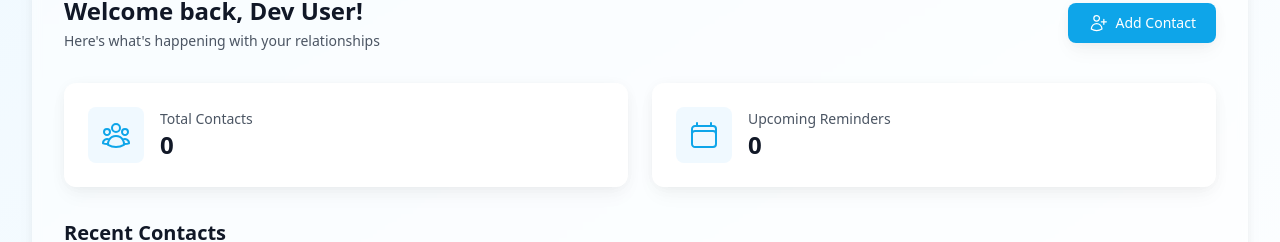
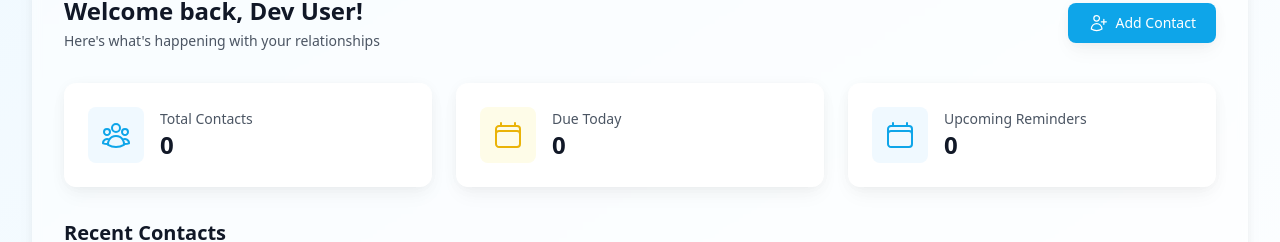
Before and after one commit to ajiteshgogoi/touchbase, a React (Vite) app: page /login in a window 1280 px wide. Both pictures are taken after a click on the button "Development Mode Login". Shown: the part 133-375 px from the top of the page. Built offline with nearby package versions, Linux system fonts and the light colour scheme; no server answers; the database is empty.

Commit message:
Add reminders due today

```diff
--- a/src/pages/Dashboard.tsx
+++ b/src/pages/Dashboard.tsx
@@ -30,15 +30,21 @@ const DashboardMetrics = () => {
     queryFn: () => contactsService.getReminders()
   });
 
+  const today = dayjs();
   const metrics = {
     totalContacts: contacts?.length || 0,
-    upcomingReminders: reminders?.filter((r: Reminder) =>
-      dayjs(r.due_date).isAfter(dayjs())
-    ).length || 0,
+    dueToday: reminders?.filter((r: Reminder) => {
+      const dueDate = dayjs(r.due_date);
+      return dueDate.isSame(today, 'day');
+    }).length || 0,
+    upcomingReminders: reminders?.filter((r: Reminder) => {
+      const dueDate = dayjs(r.due_date);
+      return dueDate.isAfter(today, 'day');
+    }).length || 0,
   };
 
   return (
-    <div className="grid grid-cols-1 md:grid-cols-2 gap-6 mb-8">
+    <div className="grid grid-cols-1 md:grid-cols-3 gap-6 mb-8">
       <Link to="/contacts" className="block">
         <div className="bg-white rounded-xl shadow-soft p-6 hover:shadow-lg transition-shadow cursor-pointer">
           <div className="flex items-center">
@@ -48,6 +54,20 @@ const DashboardMetrics = () => {
             <div className="ml-4">
               <p className="text-sm font-medium text-gray-600">Total Contacts</p>
               <p className="text-2xl font-semibold text-gray-900">{metrics.totalContacts}</p>
+            </div>
+          </div>
+        </div>
+      </Link>
+
+      <Link to="/reminders" className="block">
+        <div className="bg-white rounded-xl shadow-soft p-6 hover:shadow-lg transition-shadow cursor-pointer">
+          <div className="flex items-center">
+            <div className="p-3 bg-yellow-50 rounded-lg">
+              <CalendarIcon className="h-8 w-8 text-yellow-500" />
+            </div>
+            <div className="ml-4">
+              <p className="text-sm font-medium text-gray-600">Due Today</p>
+              <p className="text-2xl font-semibold text-gray-900">{metrics.dueToday}</p>
             </div>
           </div>
         </div>
--- a/src/pages/Reminders.tsx
+++ b/src/pages/Reminders.tsx
@@ -29,9 +29,16 @@ export const Reminders = () => {
     return acc;
   }, {} as Record<string, Contact>) || {};
 
-  const upcomingReminders = reminders?.filter((r: Reminder) =>
-    dayjs(r.due_date).isAfter(dayjs())
-  ) || [];
+  const today = dayjs();
+  const dueTodayReminders = reminders?.filter((r: Reminder) => {
+    const dueDate = dayjs(r.due_date);
+    return dueDate.isSame(today, 'day');
+  }) || [];
+
+  const upcomingReminders = reminders?.filter((r: Reminder) => {
+    const dueDate = dayjs(r.due_date);
+    return dueDate.isAfter(today, 'day');
+  }) || [];
 
   return (
     <>
@@ -43,7 +50,68 @@ export const Reminders = () => {
           </p>
         </div>
 
-        <div className="w-full">
+        <div className="grid grid-cols-1 md:grid-cols-2 gap-8">
+          {/* Due Today Column */}
+          <div>
+            <div className="flex items-center gap-2 mb-4">
+              <div className="p-2 bg-yellow-50 rounded-lg">
+                <CalendarIcon className="h-5 w-5 text-yellow-500" />
+              </div>
+              <h2 className="text-lg font-semibold text-gray-900">Due Today</h2>
+            </div>
+            <div className="space-y-4">
+              {dueTodayReminders.length === 0 ? (
+                <p className="text-sm text-gray-600">No reminders due today!</p>
+              ) : (
+                dueTodayReminders.map((reminder) => (
+                  <div key={reminder.id} className="bg-white rounded-lg shadow-soft p-4 hover:shadow-md transition-shadow">
+                    <div className="flex flex-col sm:flex-row sm:items-start sm:justify-between gap-4">
+                      <div className="min-w-0 flex-1">
+                        <div className="space-y-2.5">
+                          <div className="flex flex-wrap gap-4 text-sm">
+                            <span className="text-lg font-semibold text-primary-500">{contactsMap[reminder.contact_id]?.name || 'Unknown'}</span>
+                          </div>
+                          <div className="flex flex-wrap gap-4 text-sm">
+                            <span>
+                              <span className="text-gray-700 font-medium">Contact due:</span>{' '}
+                              <span className="text-gray-600">{dayjs(reminder.due_date).fromNow()}</span>
+                            </span>
+                          </div>
+                          {reminder.description && (
+                            <div className="flex flex-wrap gap-4 text-sm">
+                              <span>
+                                <span className="text-gray-700 font-medium">Suggestions:</span>{' '}
+                                <span className="text-gray-600 whitespace-pre-line">
+                                  {reminder.description}
+                                </span>
+                              </span>
+                            </div>
+                          )}
+                        </div>
+                      </div>
+                      <div className="flex items-center sm:self-start">
+                        <button
+                          onClick={() => setQuickInteraction({
+                            isOpen: true,
+                            contactId: reminder.contact_id,
+                            contactName: contactsMap[reminder.contact_id]?.name || 'Unknown',
+                            type: reminder.type
+                          })}
+                          className="inline-flex items-center px-3 py-1.5 text-sm font-medium text-white bg-primary-500 hover:bg-primary-400 rounded-lg shadow-sm hover:shadow transition-all"
+                          title="Log an interaction"
+                        >
+                          Log Interaction
+                        </button>
+                      </div>
+                    </div>
+                  </div>
+                ))
+              )}
+            </div>
+          </div>
+
+          {/* Upcoming Reminders Column */}
+          <div>
             <div className="flex items-center gap-2 mb-4">
               <div className="p-2 bg-primary-50 rounded-lg">
                 <CalendarIcon className="h-5 w-5 text-primary-500" />
@@ -101,6 +169,7 @@ export const Reminders = () => {
             </div>
           </div>
         </div>
+      </div>
       {quickInteraction && (
         <QuickInteraction
           isOpen={quickInteraction.isOpen}
```
Lines whose indentation alone changed are shown as unchanged.
